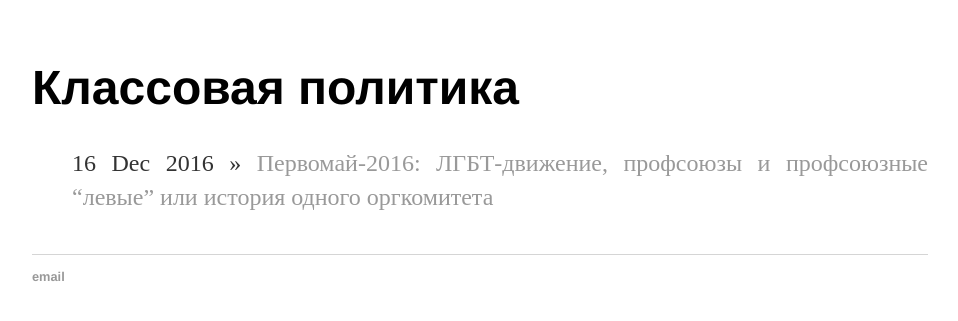
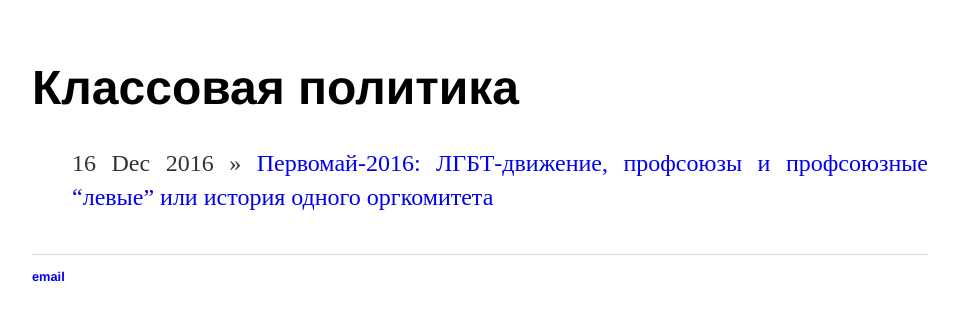
Before and after one commit to mgkp/mgkp.github.io, a Jekyll site: the page built from index.html, in a window 1280 px wide. Shown: the top 321 px of the page, without its empty margins (160-1118 px from the left). Built offline with Jekyll 4.4.1, drawn with Linux system fonts in a browser that asks for light colours.

Commit message:
fix link color: back to blue

```diff
--- a/css/main.css
+++ b/css/main.css
@@ -1,6 +1,6 @@
 body { margin: 60px auto; width: 70%; }
 
-a { text-decoration: none; color: #999; }
+a { text-decoration: none; }
 a:hover { text-decoration: underline; }
 
 p, ul { text-align: justify; font-size: 1.5em; line-height: 1.4em; color: #333; }
```
